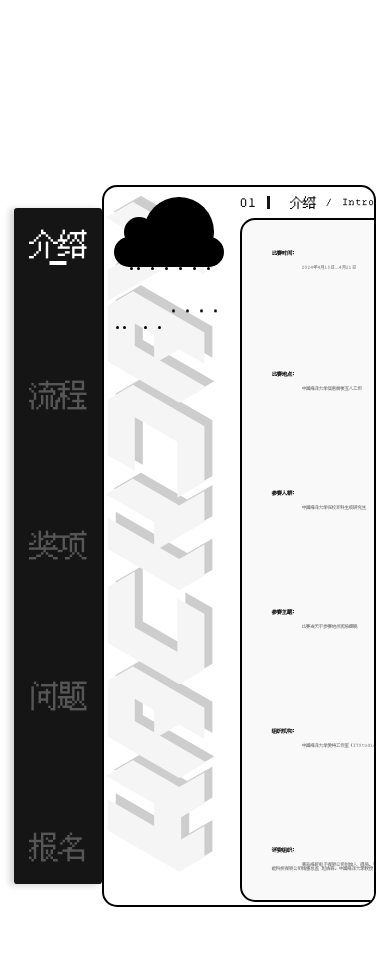
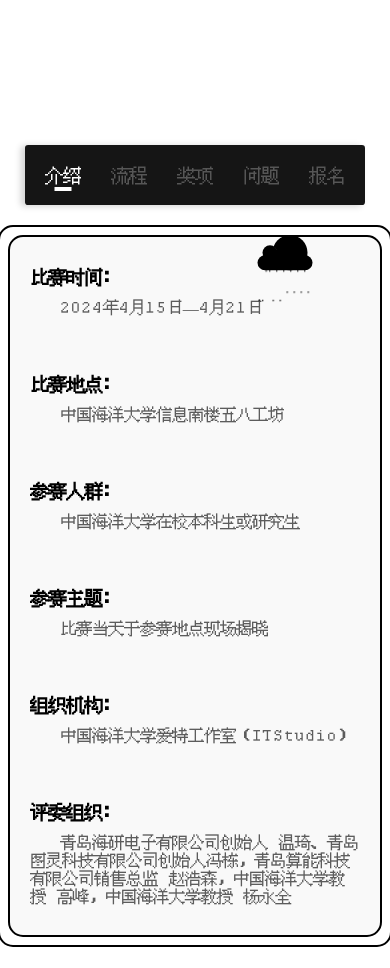
Before and after one commit to raining976/hack-day, a Vue app: page / in a window 390 px wide. Shown: the part 720-1688 px from the top of the page. Built offline with nearby package versions, Linux system fonts and the light colour scheme; what @tsparticles/vue3 would draw is missing.

Commit message:
feat:添加多端适配

```diff
--- a/src/components/Contents.vue
+++ b/src/components/Contents.vue
@@ -1,5 +1,5 @@
 <template>
-    <div class="contentContainer">
+    <div class="contentContainer" id="contentContainer">
         <div class="leftLogo">
             HACKDAY
         </div>
@@ -15,17 +15,25 @@
                     {{ infoItem.title_en }}
                 </span>
             </div>
-            <div class="infoContent" :class="{ awardsClass: infoItem.index == '03' }">
-                <div class="textItem" v-for="(text, index) in infoItem.texts" :key="index">
+            <div class="infoContent"
+                :class="{ awardsClass: infoItem.index == '03', longClass: infoItem.index == '02', faqClass: infoItem.index == '04', contactClass: infoItem.index == '05' }">
+                <div id="textItem" class="textItem" v-for="(text, index) in infoItem.texts" :key="index">
                     <div class="subtitleBox">
-                        <div class="subtitle" v-show="text.subtitle != ''">{{ text.subtitle }}</div>
+                        <div class="subtitle" v-show="!(infoItem.index == '05' && index == 2)">
+                            {{ text.subtitle }}
+                        </div>
+                        <a class="qqLink subtitle" v-show="infoItem.index == '05' && index == 2"
+                            href="https://qm.qq.com/q/i9NDsMwVpK">{{ text.subtitle }}</a>
                         <div class="description" v-show="text.des != ''">{{ text.des }}</div>
                     </div>
                     <div class="text" v-show="text.text != ''">{{ text.text }}</div>
+                    <div class="QrBox" v-show="infoItem.index == '05' && index == 0">
+                        <img src="@/assets/imgs/qr.png" alt="">
+                    </div>
                 </div>
             </div>
         </div>
-        <div class="raining">
+        <div class="raining" id="raining">
             <Raining></Raining>
         </div>
     </div>
@@ -124,7 +132,7 @@ const props = defineProps({
             width: calc(70vw - 3 * $padding);
             height: calc(100% - $topHeight - 1.6vw - 2*$padding);
             padding: $padding;
-            padding-right: 2*$padding;
+            padding-right: $padding;
             background: #F9F9F9;
             border-radius: 15px;
             border: 2px solid #000000;
@@ -132,7 +140,14 @@ const props = defineProps({
             .textItem {
                 .subtitleBox {
                     display: flex;
-
+                    align-items: center;
+                    .qqLink{
+                        transition: 0.3s;
+                    }
+                    .qqLink:hover{
+                        color: rgb(0, 0, 151) !important;
+                        transform: scale(1.05);
+                    }
                     .subtitle {
                         font-weight: 700;
                     }
@@ -141,7 +156,7 @@ const props = defineProps({
                         color: #5C5C5C;
                         font-family: 'lattice';
                         margin-left: 30px;
-                        font-size: 1vw;
+                        font-size: 18px;
                     }
                 }
 
@@ -149,7 +164,7 @@ const props = defineProps({
                 .text {
                     color: #000000;
                     font-family: 'lattice';
-                    font-size: 1.3vw;
+                    font-size: 20px;
                 }
 
 
@@ -157,20 +172,58 @@ const props = defineProps({
                     margin-top: 10px;
                     text-indent: 30px;
                     font-weight: 500;
-                    font-size: 1.1vw;
+                    font-size: 16px;
                     color: #5C5C5C;
+                    line-height: 18px;
+
+                }
+
+                .QrBox img {
+                    width: 200px;
                 }
             }
 
             &.awardsClass {
                 justify-content: space-around;
-                .textItem .subtitleBox{
+
+                .textItem .subtitleBox {
                     margin-bottom: 20px;
                 }
-                .textItem .text{
+
+                .textItem .text {
                     font-size: 1.3vw;
                 }
 
+            }
+
+            &.contactClass {
+                width: auto;
+                margin-right: 20px;
+                padding: 30px 40px;
+                flex-direction: row;
+                justify-content: space-around;
+                align-items: flex-start;
+
+                .textItem {
+                    margin: 80px 0;
+                    flex-direction: column;
+
+                    .subtitleBox {
+                        .subtitle {
+                            margin: 40px 0;
+                        }
+
+                        flex-direction: column;
+                        align-self: center;
+
+                        .description {
+
+                            font-size: 20px !important;
+                        }
+                    }
+
+
+                }
             }
         }
     }
@@ -181,4 +234,217 @@ const props = defineProps({
         right: 150px;
     }
 }
+
+
+@media screen and (max-width: 1200px) {
+    #contentContainer {
+        .infoContent {
+            padding: 15px;
+        }
+        .leftLogo{
+            font-size: 70px;
+            padding: 10px;
+        }
+    }
+
+
+    #textItem {
+        .subtitle {
+            font-size: 18px;
+
+        }
+
+        .description {
+            font-size: 14px;
+        }
+
+        .text {
+            font-size: 16px;
+        }
+    }
+
+    .longClass #textItem {
+        .subtitle {
+            font-size: 16px;
+        }
+
+        .description {
+            font-size: 12px;
+        }
+
+        .text {
+            font-size: 15px;
+        }
+    }
+    .faqClass #textItem {
+        .subtitle {
+            font-size: 16px;
+        }
+
+        .text {
+            font-size: 14px;
+            line-height: 16px;
+        }
+
+    }
+    #raining{
+        transform: scale(0.8);
+        right: 60px;
+        top: 40px;
+    }
+}
+
+@media screen and (max-width: 768px) {
+    #contentContainer {
+        @include flex-center();
+
+        .leftLogo {
+            display: none;
+        }
+
+        .infoContainer {
+            @include flex-center();
+
+            .title {
+                display: none;
+            }
+        }
+
+        #raining {
+            transform: scale(0.5);
+            right: 50px;
+            top: 20px;
+        }
+
+        .infoContent {
+            width: calc(70vw - 20px);
+            padding-right: 20px;
+            padding: 20px;
+        }
+
+        .infoContent.contactClass {
+
+            margin-right: 0;
+            flex-direction: column;
+            justify-content: space-around;
+            align-items: flex-start;
+
+            #textItem.textItem {
+                margin: 0;
+                flex-direction: row !important;
+
+                .subtitleBox {
+                    .subtitle {
+                        margin: 0;
+                    }
+
+                    margin-bottom: 40px;
+
+                    flex-direction: row;
+                    align-self: center;
+
+                    .description {
+
+                        font-size: 20px !important;
+                    }
+                }
+
+
+            }
+        }
+
+        #raining {
+            transform: scale(0.7);
+            right: 50px;
+            top: 40px;
+        }
+    }
+
+
+
+}
+
+@media screen and (max-width: 500px) {
+    #contentContainer {
+        @include flex-center();
+        width: 100vw;
+
+        .leftLogo {
+            display: none;
+        }
+
+        .infoContainer {
+            @include flex-center();
+            width: calc(100vw - 10px);
+
+            .title {
+                display: none;
+            }
+
+            .infoContent {
+                width: calc(100% - 50px);
+                height: calc(100% - 80px);
+                padding: 30px 20px;
+
+                &.contactClass {
+                    #textItem:nth-child(3) {
+                        display: none;
+                    }
+                }
+            }
+        }
+
+        #raining {
+            transform: scale(0.5);
+            right: 50px;
+            top: 20px;
+        }
+    }
+
+    #textItem {
+        .subtitle {
+            font-size: 18px;
+            white-space: nowrap;
+        }
+
+        .description {
+            font-size: 14px;
+            white-space: nowrap;
+        }
+
+        .text {
+            font-size: 16px;
+            line-height: 18px;
+        }
+    }
+
+    .longClass #textItem {
+        .subtitle {
+            font-size: 14px;
+        }
+
+        .description {
+            font-size: 12px;
+        }
+
+        .text {
+            margin-top: 3px;
+            font-size: 13px;
+        }
+    }
+
+    .faqClass #textItem {
+        .subtitle {
+            font-size: 13px;
+        }
+
+        .text {
+            margin-top: 3px;
+            font-size: 12px;
+        }
+
+    }
+
+
+}
 </style>
--- a/src/components/HomeTop.vue
+++ b/src/components/HomeTop.vue
@@ -1,6 +1,6 @@
 <template>
     <div class="homeTop">
-        <div class="navBar">
+        <div class="navBar" id="navBar">
             <div class="iconBox">
                 <div class="itStudio text">
                     ITSTUDIO
@@ -20,7 +20,7 @@
                 <span class="square" :class="{ bigSquare: status.isShowCover }"></span>
             </div>
         </div>
-        <div class="cover">
+        <div class="cover" id="cover">
             <div class="contentBox">
                 <div class="logo">
                     {{ title }}
@@ -36,10 +36,10 @@
                     <div class="text">15</div>
                 </div>
             </div>
-            <div class="arrowDownBox" @click="rollDown">
+            <!-- <div id="arrowDownBox" class="arrowDownBox" @click="rollDown">
                 <div class="arrowDown"></div>
                 <div class="text">点我向下滚动～</div>
-            </div>
+            </div> -->
         </div>
     </div>
 
@@ -80,6 +80,7 @@ const rollDown = () => {
 <style lang="scss" scoped>
 $r: 100px; // 探照灯半径
 $hackFontSize: 117px;
+
 .homeTop {
     @include flex-between(true);
     width: 100vw;
@@ -298,4 +299,112 @@ $hackFontSize: 117px;
         clip-path: ellipse($r $r at 0% 50%);
     }
 }
+
+@media screen and (max-width: 1200px) {
+    #cover {
+        .logo {
+            transform: scale(0.8);
+        }
+
+        .line {
+            width: 50vw;
+        }
+
+        .textBox {
+            .text {
+                font-size: 3.5vw;
+            }
+        }
+    }
+}
+
+
+@media screen and (max-width: 768px) {
+    $barHeight: $barHeight*0.7;
+
+    #navBar {
+
+        height: $barHeight;
+        padding: 10px 10px;
+
+        .iconBox {
+            @include flex-center();
+
+            .dot {
+                width: 15px;
+                height: 15px;
+                margin: 20px;
+            }
+
+            .text {
+                font-size: 40px;
+            }
+        }
+
+        .btnBox {
+            transform: scale(0.8);
+        }
+    }
+
+
+    #cover {
+        .logo {
+            transform: scale(0.7);
+        }
+
+        .line {
+            width: 500px
+        }
+
+        .textBox {
+            .text {
+                font-size: 40px;
+            }
+        }
+    }
+}
+
+@media screen and (max-width: 500px) {
+    #navBar {
+        .iconBox {
+            @include flex-center();
+
+            .dot {
+                width: 10px;
+                height: 10px;
+
+                margin: 20px;
+            }
+
+            .text {
+                font-size: 30px;
+            }
+        }
+
+        .btnBox {
+            transform: scale(0.6);
+        }
+    }
+
+    #cover {
+        .logo {
+            transform: scale(0.4);
+        }
+
+        .line {
+            width: 300px
+        }
+
+        .textBox {
+            .text {
+                font-size: 30px;
+            }
+        }
+
+        #arrowDownBox {
+            transform: scale(0.8) !important;
+        }
+    }
+
+}
 </style>
--- a/src/components/TableOfContents.vue
+++ b/src/components/TableOfContents.vue
@@ -4,18 +4,23 @@
       <!-- <div class="leftLogoText">
       HACKDAY
     </div> -->
-      <div class="rightContent">
-        <div class="title">
-          TOC
+      <div class="rightContent" id="rightContent">
+        <div class="titleBox">
+          <div class="title">
+            TOC
+          </div>
         </div>
-        <div class="tocContent">
+        <div class="tocContent" id="tocContent">
           <div class="list">
-            <div class="tocItem" v-for="(item, index) in hackDayInfo.tocs" :key="index" @click="tocClicked(index)">
+            <div id="tocItem" class="tocItem" v-for="(item, index) in hackDayInfo.tocs" :key="index"
+              @click="tocClicked(index)">
               <span class="textBox">
                 <span class="line"></span>
                 {{ item.title }}
-                /
-                {{ item.title_en }}
+                <span id="enTitle">
+                  /
+                  {{ item.title_en }}
+                </span>
               </span>
             </div>
           </div>
@@ -128,17 +133,20 @@ const scrollTo = (h) => {
     }
 
     .tocContent {
-      padding: 50px 200px;
+      padding: 50px 220px;
 
       .list {
         display: flex;
         flex-direction: column;
+        justify-content: space-between;
+        height: 50vh;
 
         .tocItem {
-          padding: 12px 0;
+          // padding: 12px 0;
           cursor: pointer;
 
-          .textBox {
+          .textBox,
+          .textBox span {
             display: inline-block;
             color: #000000;
             font-family: 'lattice';
@@ -212,4 +220,54 @@ const scrollTo = (h) => {
   opacity: 0;
   transform: scale(0.9);
 }
+
+
+@media screen and (max-width: 1200px) {
+  #tocContent {
+    padding: 60px 70px;
+  }
+
+  #tocItem {
+    transform: scale(0.9);
+  }
+}
+
+@media screen and (max-width: 720px) {
+  #rightContent .titleBox {
+    display: flex;
+    justify-content: center;
+
+    .title {
+      transform: scale(1.5);
+      margin: 0;
+      margin-top: 50px;
+
+    }
+  }
+
+  #tocContent {
+    padding: 70px 20px;
+  }
+
+  #tocItem {
+    transform: scale(0.8);
+  }
+
+}
+
+@media screen and (max-width: 500px) {
+  #rightContent .titleBox {
+    .title {
+      transform: scale(2);
+      margin-top: 50px;
+    }
+  }
+
+  #enTitle {
+    display: none;
+  }
+  #tocContent {
+    padding: 70px 50px;
+  }
+}
 </style>
--- a/src/store/modules/hackDayInfo.js
+++ b/src/store/modules/hackDayInfo.js
@@ -70,7 +70,7 @@ export const useHackDayInfo = defineStore({
                         text: "比赛地点：中国海洋大学五八工坊，周四周五周六三天需要每个小组有成员在五八工坊。选手根据主题自由发挥，但不得违背比赛规则，危害社会公序良俗。我们提供水果饮料，零食等食品，这是一大特色。",
                     },
                     {
-                        subtitle: "5.提交演示作品大会初步审核入选",
+                        subtitle: "5.提交演示作品",
                         des: "时间：4月20日12：00",
                         text: "提交作品演示方式：发送到邮箱luxiuzhe@stu.ouc.edu.cn",
                     },
@@ -176,10 +176,21 @@ export const useHackDayInfo = defineStore({
                 title_en: "Contact",
                 texts: [
                     {
-                        subtitle: "",
+                        subtitle: "QQ群二维码",
                         des: "",
-                        text: "OUC Hackday是中国海洋大学爱特工作室（ITStudio）发起举办的Hackday活动，是一个证明你是设计天才或创新思维者的平台，是一个让学生极客挑战极限的Hackday类竞赛。这将不仅仅是一个比赛，更是一个彼此学习、共同成长的机会。你将结识志同道合的伙伴，拓宽你的技术人脉圈，探索技术学习领域的更多可能。"
-                    }
+                        text: ""
+                    },
+                    {
+                        subtitle: "QQ群号：",
+                        des: "523828089",
+                        text: ""
+                    },
+                    {
+                        subtitle: "一键入群",
+                        des: "",
+                        text: ""
+                    },
+
                 ]
             }
         ],
--- a/src/views/ContentsView.vue
+++ b/src/views/ContentsView.vue
@@ -1,5 +1,5 @@
 <template>
-    <div class="contentBlock">
+    <div class="contentBlock" id="contentBlock">
         <div class="leftBar">
             <div class="list">
                 <div @click="tabClicked(index)" class="item" :class="{ active: status.getCurInfoIndex() == index }"
@@ -43,6 +43,7 @@ const tabClicked = (i) => {
     padding: 0 $paddingLeft;
 
     overflow: hidden;
+
     .leftBar {
         width: 12vh;
         height: 80vh;
@@ -84,4 +85,44 @@ const tabClicked = (i) => {
     }
 
 }
+
+@media screen and (max-width: 768px) {
+    #contentBlock {
+        padding: 0;
+        width: 100vw;
+        @include flex-center(true);
+        .leftBar {
+            width: 500px;
+            padding: 0 20px;
+            height: 60px;
+            margin-bottom: 20px;
+        }
+        .leftBar .list {
+            padding: 0;
+            flex-direction: row;
+            align-items: center;
+            width: 100%;
+            height: 100%;
+            .item{
+                font-size: 20px;
+            }
+        }
+    }
+}
+
+@media screen and (max-width: 500px) {
+    #contentBlock {
+        padding: 0;
+        width: 100vw;
+        @include flex-center(true);
+        .leftBar {
+            width: 300px;
+        }
+        .leftBar .list {
+            .item{
+                font-size: 18px;
+            }
+        }
+    }
+}
 </style>
--- a/vite.config.js
+++ b/vite.config.js
@@ -2,19 +2,21 @@ import { defineConfig } from 'vite'
 import vue from '@vitejs/plugin-vue'
 import Components from 'unplugin-vue-components/vite'
 import { resolve } from 'path'
-
 // https://vitejs.dev/config/
 export default defineConfig({
   plugins: [
     vue(),
     Components({
-      dirs: ['src/components','src/views'], // 自动引入组件
-    })
+      dirs: ['src/components', 'src/views'], // 自动引入组件
+    }),
 
 
   ],
   server: {
     port: 3000,
+  },
+  preview: {
+    port: 8080,
   },
   resolve: {
     alias: {
```
Also changed, not shown: src/assets/imgs/qr.png (added).
